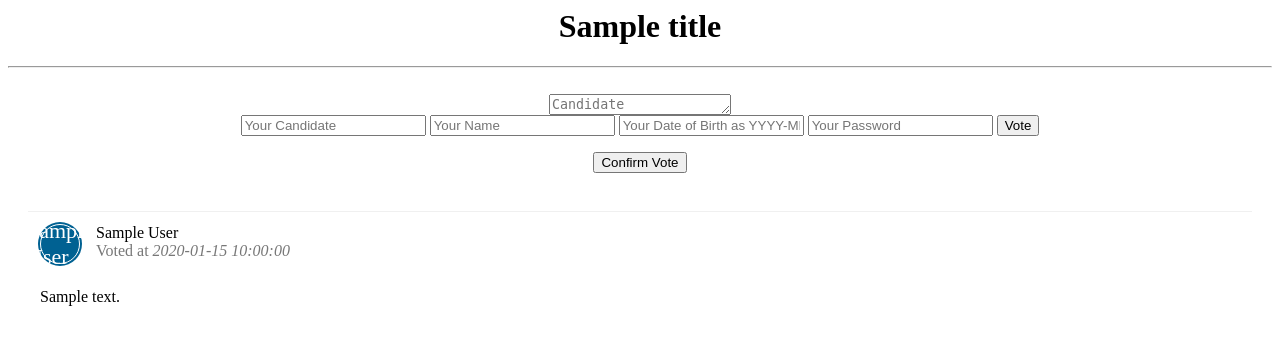
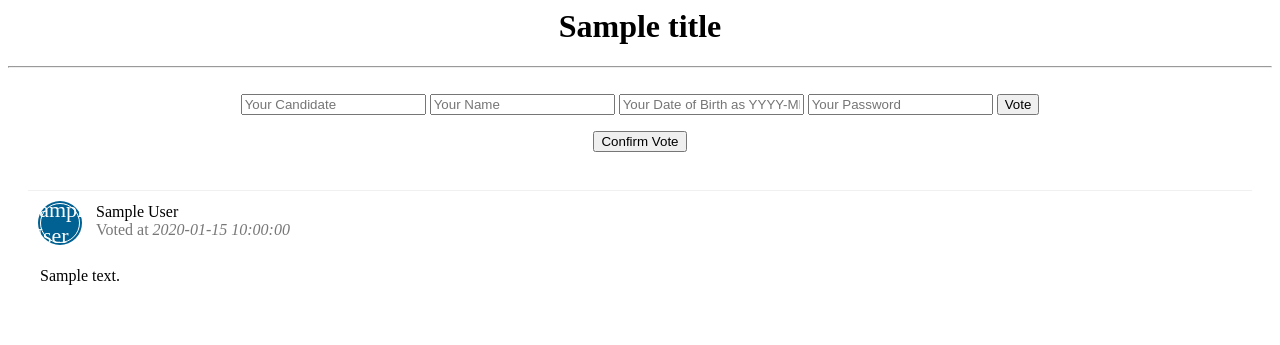
Before and after one commit to AdithyaMahesh/voter-fraud, a Flask app: template src/frontend/templates/index.html in a window 1280 px wide. Shown: the top 345 px of the page. Run offline with Flask 2, Linux system fonts and the light colour scheme; the template is opened without the code that fills it: most values are stand-ins (such as "Sample title", 1, 10 or a date in 2020).

Commit message:
removed text area

```diff
--- a/src/frontend/templates/index.html
+++ b/src/frontend/templates/index.html
@@ -6,8 +6,6 @@
 
 	<center>
 	<form action="/submit" id="textform" method="post">
-	    <textarea name="content" rows="1" cols="20" placeholder="Candidate"></textarea>
-		<br>
 	    <input type="text" name="content" placeholder="Your Candidate">
 		<input type="text" name="author" placeholder="Your Name">
 	    <input type="text" name="dob" placeholder="Your Date of Birth as YYYY-MM-DD">
```
